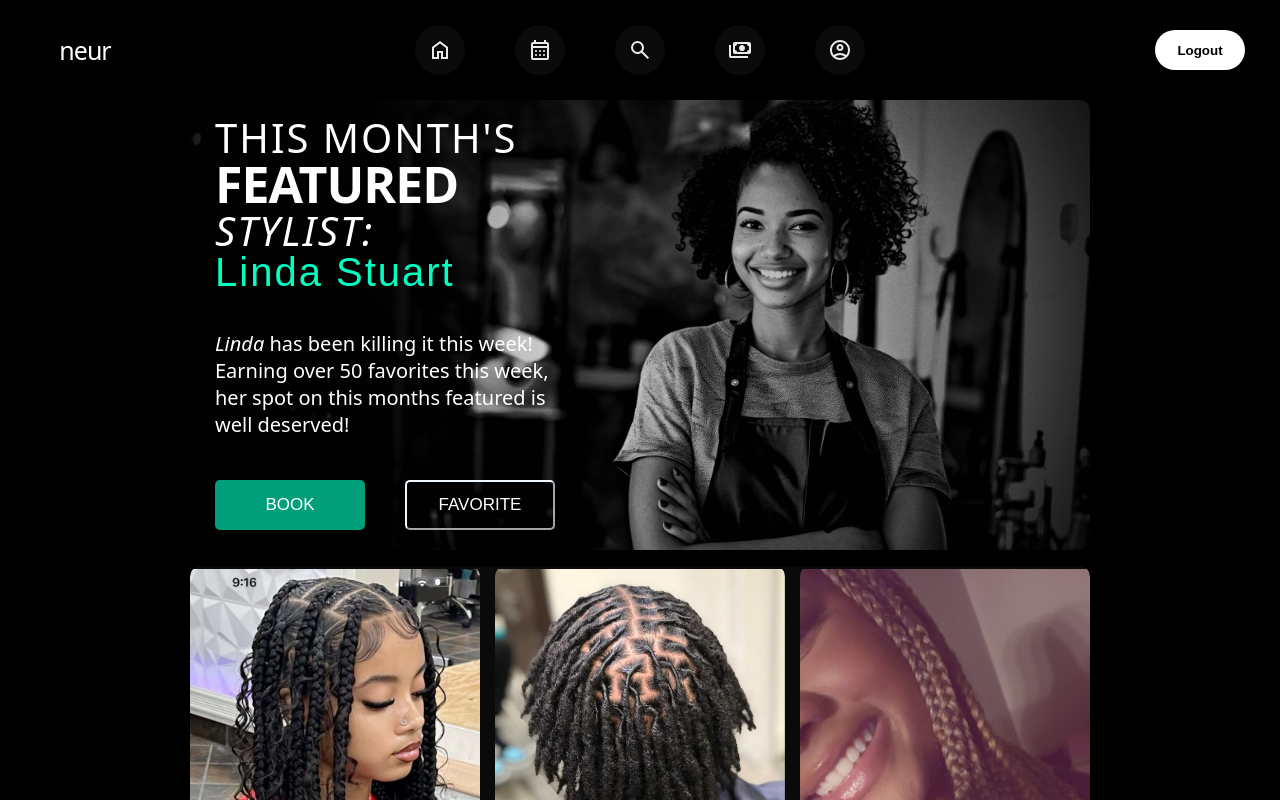
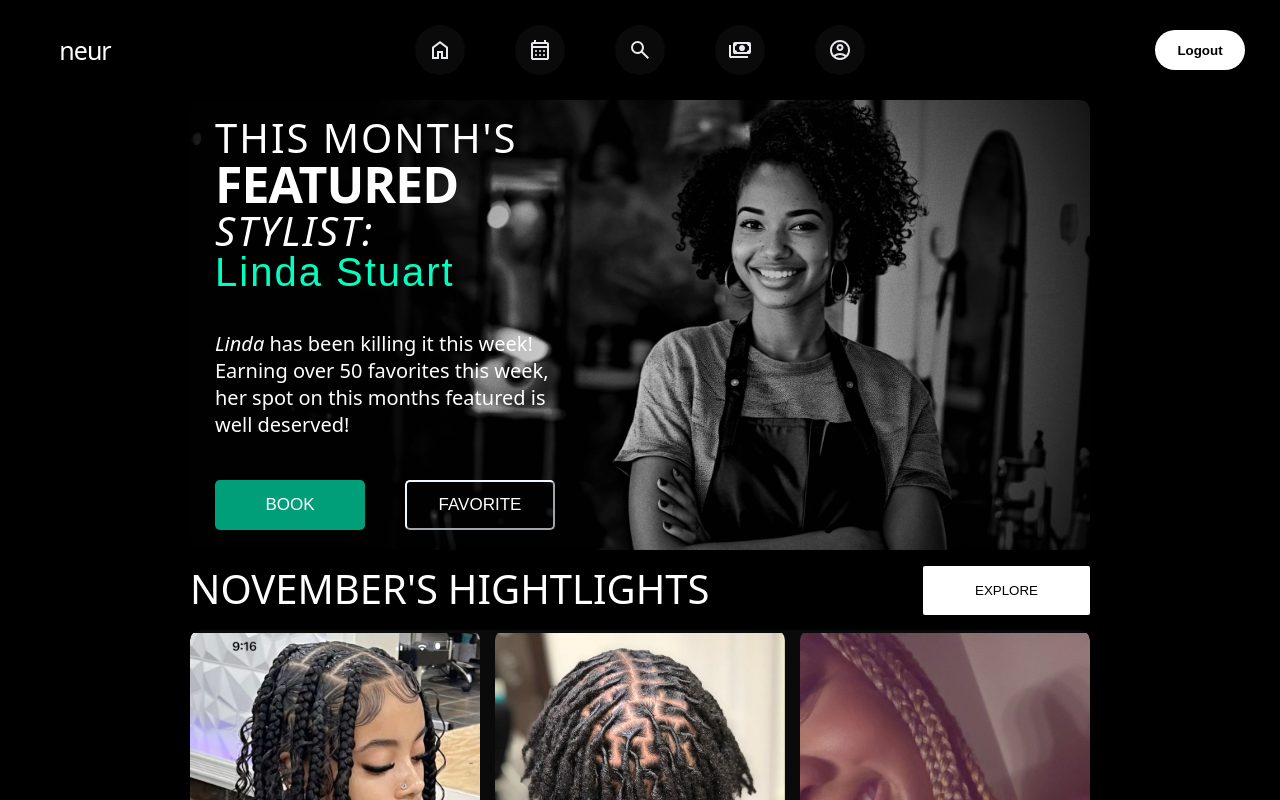
Before and after one commit to trevtemba/neur-frontend, a React (Vite) app: page /home in a window 1280 px wide. Shown: the top 800 px of the page. Built offline with nearby package versions, Linux system fonts and the light colour scheme; a web font is replaced by a local one.

Commit message:
Added mason head title

```diff
--- a/src/Components/Home/Home.jsx
+++ b/src/Components/Home/Home.jsx
@@ -57,7 +57,26 @@ const Home = () => {
                         </motion.button>
                     </div>
                 </div>
-                <dir
+                <div className="htContainer">
+                    <div className="htLeft">
+                        <span className="hlTitle">NOVEMBER'S</span>
+                        <span className="hlTitleStyled">HIGHTLIGHTS</span>
+                    </div>
+                    <div className="htRight">
+                        <motion.button
+                        className="exploreBtn"
+                        initial={{
+                            backgroundColor: "#ffffff",
+                        }}
+                        whileHover={{
+                            backgroundColor: "#d1d1d1",
+                        }}
+                        >
+                            EXPLORE
+                        </motion.button>
+                    </div>
+                </div>
+                <div
                 className="featuredImagesContainer">
                     <div
                     className="column">
@@ -95,7 +114,7 @@ const Home = () => {
                             <img src={fi9}/>
                         </div>
                     </div>
-                </dir>
+                </div>
             </div>
         </div>
     );
--- a/src/Components/Home/home.css
+++ b/src/Components/Home/home.css
@@ -88,6 +88,46 @@
     z-index: 1;
 }
 
+.htContainer {
+    display: flex;
+    flex-direction: row;
+    justify-content: space-between;
+    align-items: center;
+    width: 900px;
+    height: 80px;
+    box-sizing: border-box;
+    color: white;
+}
+
+.htLeft {
+    display: flex;
+    align-items: center;
+    height: 100%;
+    width: 500px;
+    font-size: 40px;
+}
+
+.hlTitle {
+    margin-right: 10px;
+    font-weight: 200;
+    height: 59px;
+}
+
+.hlTitleStyled {
+    font-weight: 500;
+    height: 59px;
+}
+
+.htRight {
+    display: flex;
+}
+
+.exploreBtn {
+    padding: 15px 50px;
+    border-color: transparent;
+    border-radius: 2px;
+}
+
 .textBody {
     color: white;
     height: 150px;
```
Also changed, not shown: src/Components/Assets/profilepghoro.jpg (added), src/Components/Assets/representativephoto.jpg (added).
